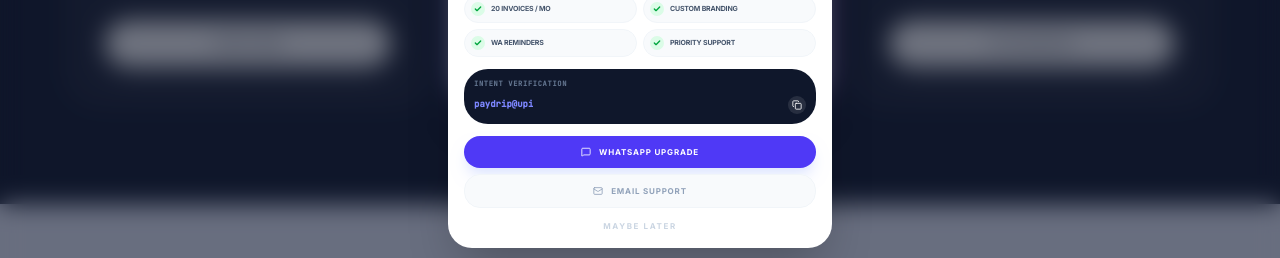
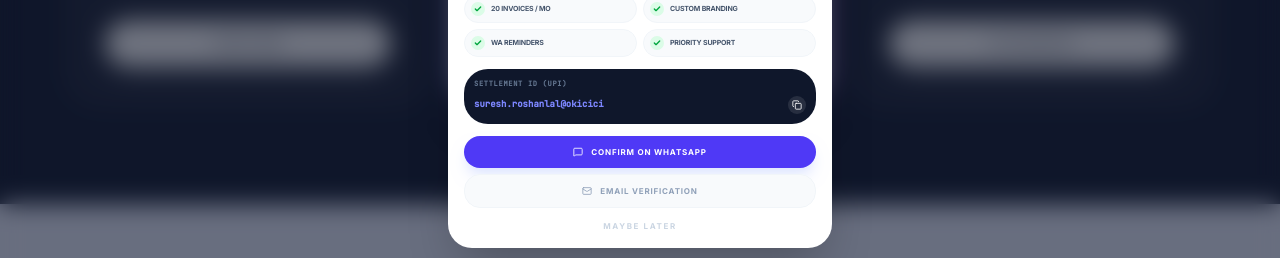
Before and after one commit to slurrystyles/paydrip, a React (Vite) app: page / in a window 1280 px wide. Both pictures are taken after a click on the button "GO PRO". Shown: the part 2273-2531 px from the top of the page. Built offline with nearby package versions, Linux system fonts and the light colour scheme; no server answers.

Commit message:
feat(upgrade): Update UPI ID and WhatsApp link
Updates the UPI ID to the correct one and modifies the WhatsApp message to include the UPI ID for easier reference during upgrades.

```diff
--- a/src/components/UpgradeModal.tsx
+++ b/src/components/UpgradeModal.tsx
@@ -18,7 +18,7 @@
     setSelectedPlan(initialPlan);
   }, [initialPlan]);
 
-  const upiId = "paydrip@upi"; // Example UPI ID
+  const upiId = "suresh.roshanlal@okicici";
 
   const copyUpi = () => {
     navigator.clipboard.writeText(upiId);
@@ -97,7 +97,7 @@
 
               {/* UPI Section */}
               <div className="bg-slate-900 rounded-xl p-2.5 mb-3 text-white relative group">
-                <p className="text-[7px] font-black uppercase tracking-widest text-slate-500 mb-1.5 font-mono">Intent Verification</p>
+                <p className="text-[7px] font-black uppercase tracking-widest text-slate-500 mb-1.5 font-mono">Settlement ID (UPI)</p>
                 <div className="flex items-center justify-between gap-2">
                   <div className="font-mono text-[9px] font-bold text-indigo-400 truncate">{upiId}</div>
                   <button
@@ -112,20 +112,20 @@
               {/* Actions */}
               <div className="grid grid-cols-1 gap-1.5">
                 <a
-                  href={`https://wa.me/910000000000?text=Hi, I want to upgrade to Paydrip ${selectedPlan}`}
+                  href={`https://wa.me/918522091817?text=Hi, I want to upgrade to Paydrip ${selectedPlan}. I've noted the UPI ID: ${upiId}`}
                   target="_blank"
                   rel="noreferrer"
                   className="w-full flex items-center justify-center gap-2 py-2.5 bg-indigo-600 text-white rounded-lg font-black uppercase tracking-widest text-[8px] hover:bg-slate-900 transition-all shadow-lg shadow-indigo-100 active:scale-95"
                 >
                   <MessageSquare size={10} />
-                  WhatsApp Upgrade
+                  Confirm on WhatsApp
                 </a>
                 <a
-                  href={`mailto:upgrade@paydrip.io?subject=Upgrade to Paydrip ${selectedPlan}`}
+                  href={`mailto:suresh.roshanlal@gmail.com?subject=Paydrip Upgrade Request: ${selectedPlan}&body=I'm interested in the ${selectedPlan} plan.`}
                   className="w-full flex items-center justify-center gap-2 py-2.5 bg-slate-50 text-slate-400 rounded-lg font-black uppercase tracking-widest text-[8px] hover:bg-slate-100 hover:text-slate-900 transition-all active:scale-95 border border-slate-100"
                 >
                   <Mail size={10} />
-                  Email Support
+                  Email Verification
                 </a>
               </div>
 
```
